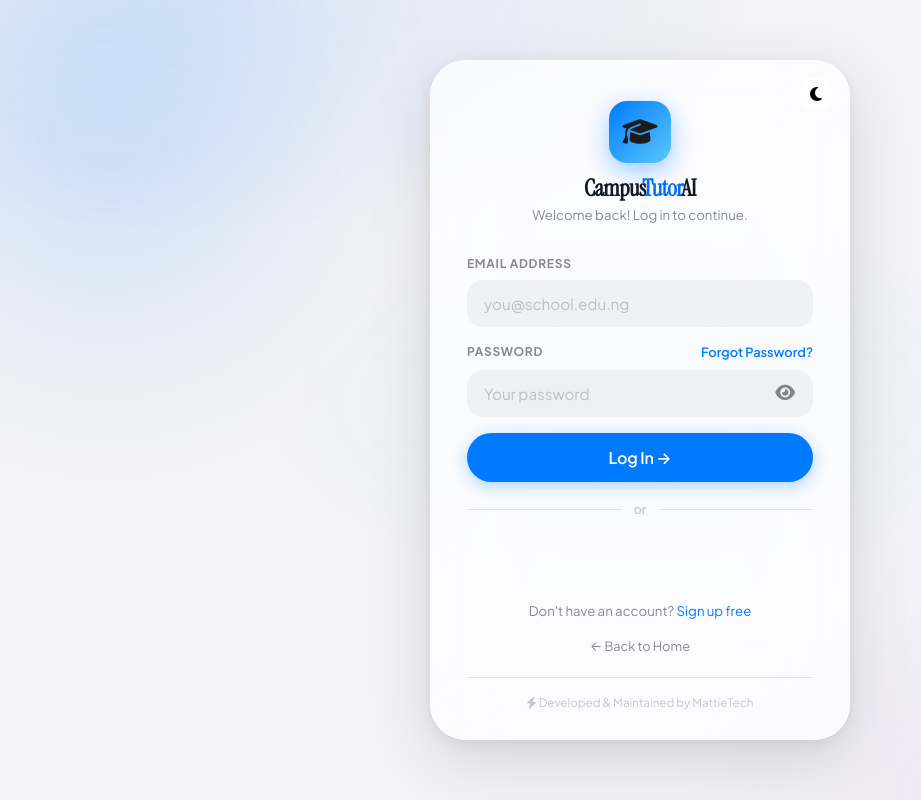
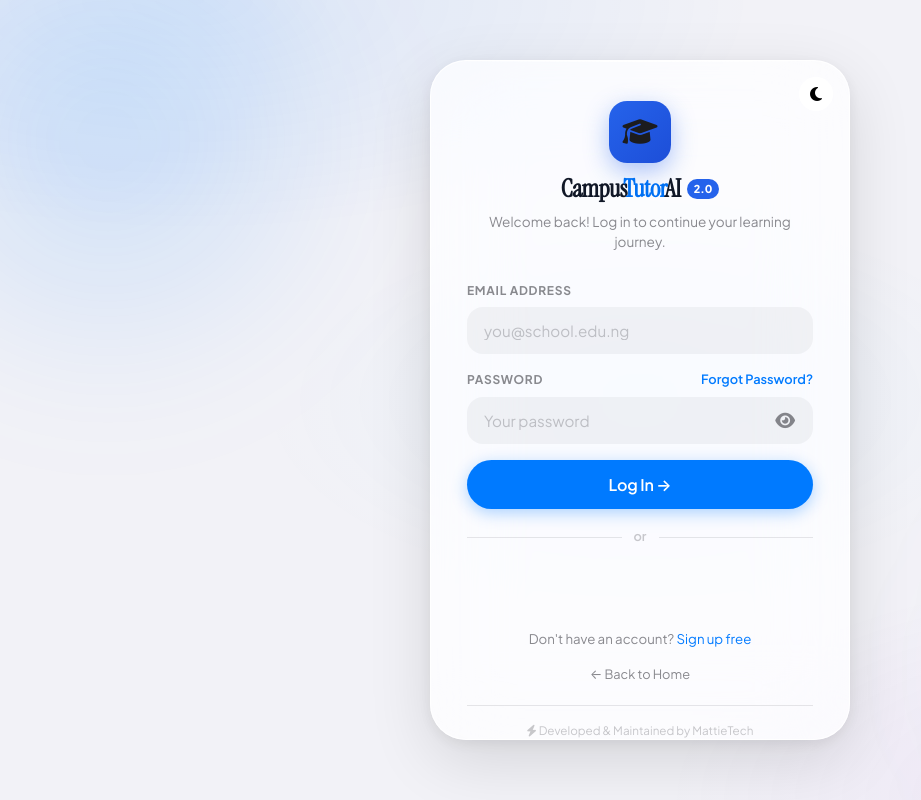
Before and after one commit to MattieTech/campustutor-final, a plain HTML site: page frontend/pages/login.html in a window 1280 px wide. Shown: the whole page, without its empty margins (0-921 px from the left). Drawn offline with Linux system fonts and the light colour scheme; no server answers.

Commit message:
feat(auth): Update Login, Signup, and Reset pages to CampusTutor AI 2.0 design language

```diff
--- a/frontend/pages/login.html
+++ b/frontend/pages/login.html
@@ -26,9 +26,12 @@
     <button class="theme-btn" id="themeBtn" aria-label="Toggle dark mode"><i class="fa-solid fa-moon"></i></button>
   </div>
   <div class="auth-brand">
-    <div class="auth-brand-icon"><i class="fa-solid fa-graduation-cap"></i></div>
-    <h1><span class="brand-campus">Campus</span><span class="brand-tutor">Tutor</span><span class="brand-ai">AI</span></h1>
-    <p>Welcome back! Log in to continue.</p>
+    <div class="auth-brand-icon" style="background:linear-gradient(135deg, #2563eb, #1d4ed8);border-radius:18px;box-shadow:0 8px 24px rgba(37,99,235,0.38);"><i class="fa-solid fa-graduation-cap"></i></div>
+    <div style="display:inline-flex;align-items:center;justify-content:center;gap:6px;margin-bottom:4px;">
+      <h1 style="font-size:1.55rem;font-weight:800;letter-spacing:-0.02em;margin:0;"><span class="brand-campus">Campus</span><span class="brand-tutor">Tutor</span><span class="brand-ai">AI</span></h1>
+      <span class="ct-exact-badge" style="background:#2563eb;color:#fff;font-size:0.68rem;font-weight:800;padding:2px 7px;border-radius:999px;">2.0</span>
+    </div>
+    <p style="font-size:0.85rem;color:var(--label3);margin:4px 0 0 0;">Welcome back! Log in to continue your learning journey.</p>
   </div>
   <div id="statusAlert" style="display:none;padding:12px;border-radius:var(--r,12px);background:rgba(175,82,222,.1);border:1px solid rgba(175,82,222,.3);color:#af52de;margin-bottom:16px;text-align:center;font-size:0.9rem;font-weight:500;"><i class="fa-solid fa-hand-point-right"></i> Your session has expired. Please log in again! <i class="fa-solid fa-lock"></i></div>
   <div class="alert alert-error" id="errMsg"></div>
```
Also changed, not shown: frontend/pages/reset.html (+6 -3 lines), frontend/pages/signup.html (+6 -3 lines).
